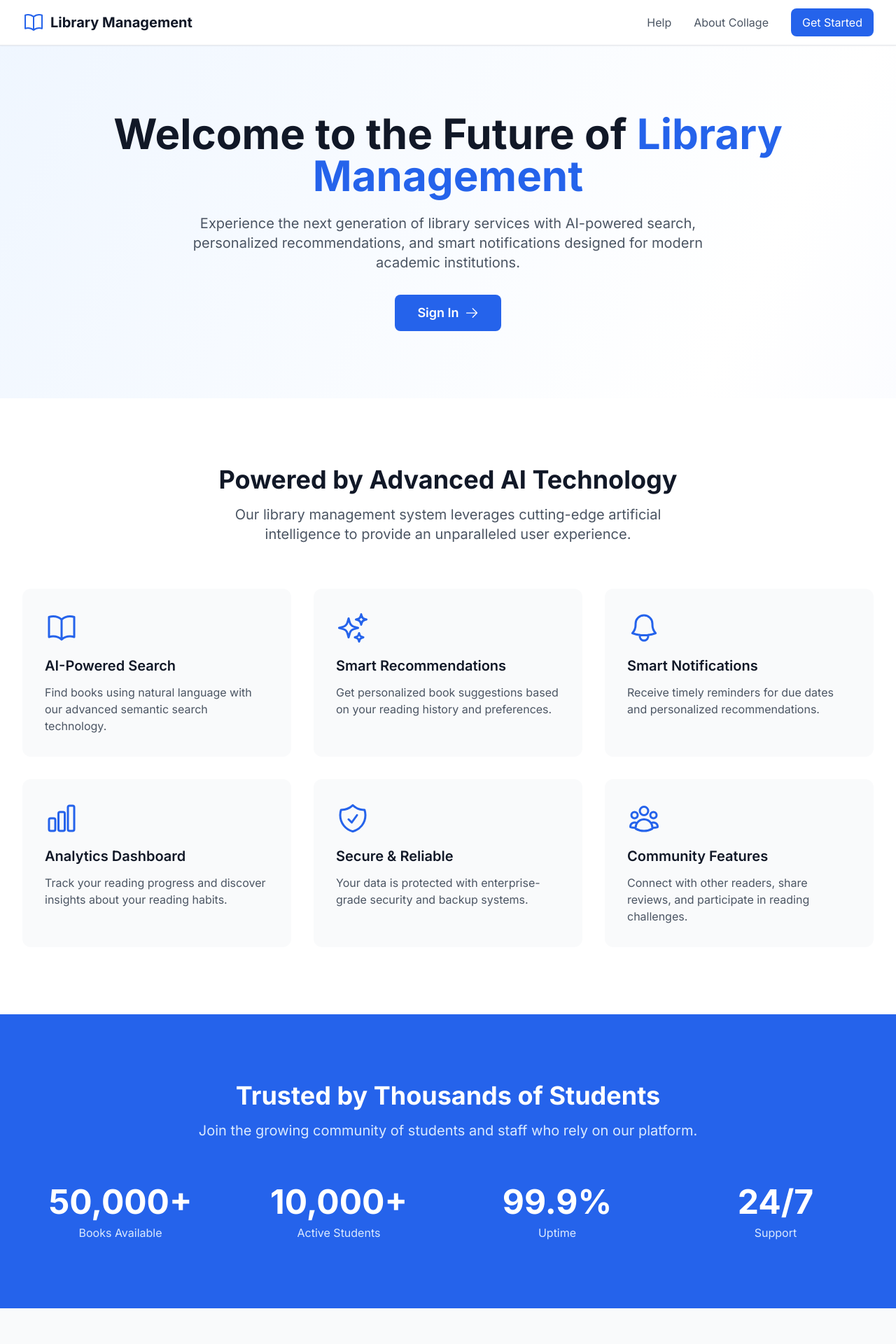
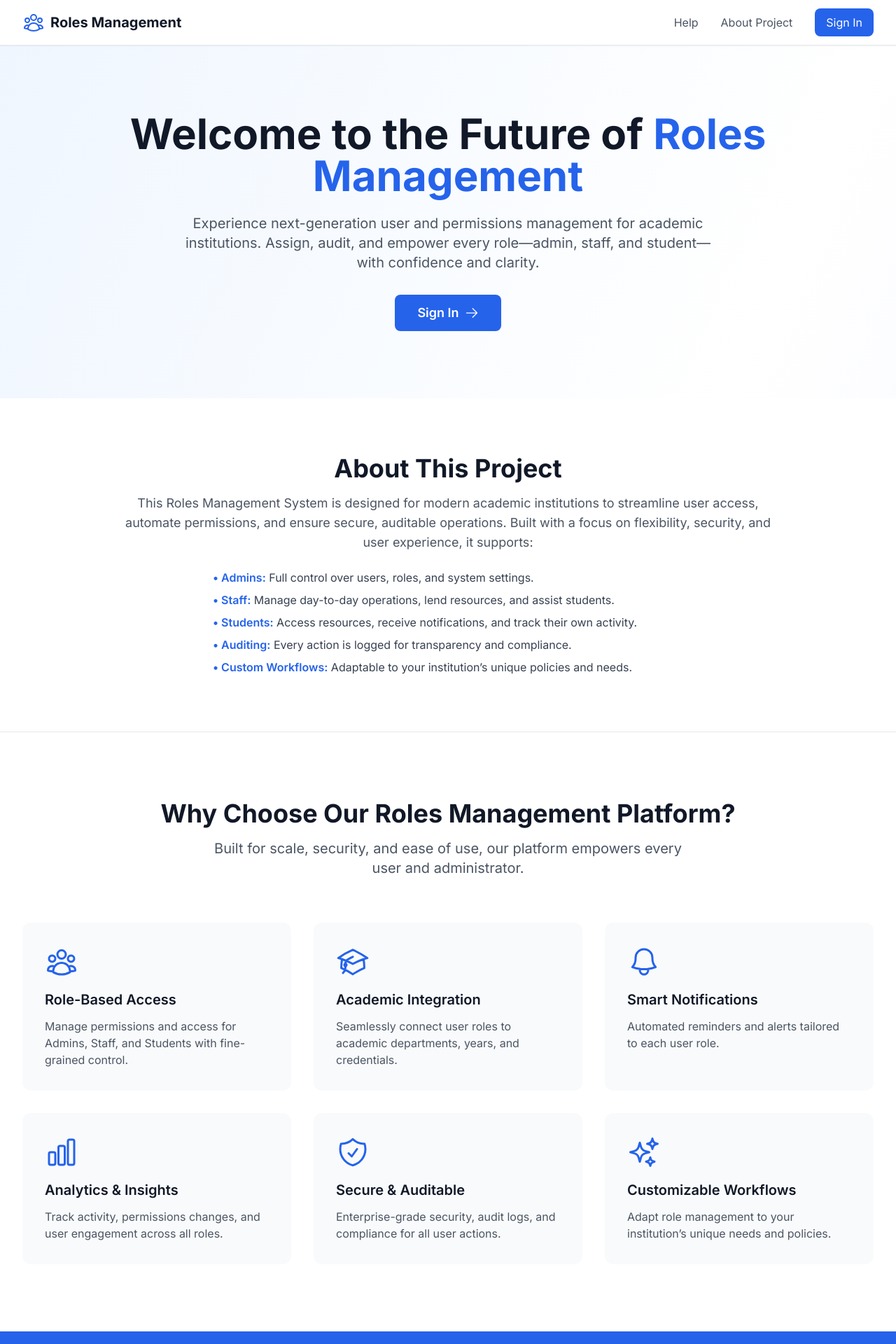
Before and after one commit to YOGESH-OYS/LibSync360-AI-Powered-Role-Based-Library-Management-System, a React (Create React App) app in the folder client/: page / in a window 1280 px wide. Shown: the top 1920 px of the page at 70% size. Built offline with nearby package versions, Linux system fonts and the light colour scheme; no server answers.

Commit message:
MAIN CHANGES

```diff
--- a/client/public/index.html
+++ b/client/public/index.html
@@ -7,7 +7,7 @@
     <meta name="theme-color" content="#000000" />
     <meta
       name="description"
-      content="AI-Augmented Library Management System for College Campuses"
+      content="Roles Management System for College Campuses"
     />
     <link rel="apple-touch-icon" href="./logo192.png" />
     <link rel="manifest" href="%PUBLIC_URL%/manifest.json" />
@@ -25,7 +25,7 @@
     <!-- Google Fonts -->
     <link href="https://fonts.googleapis.com/css2?family=Inter:wght@300;400;500;600;700&display=swap" rel="stylesheet">
 
-    <title>Library Management System</title>
+    <title>Roles Management System</title>
   </head>
   <body>
     <noscript>You need to enable JavaScript to run this app.</noscript>
--- a/client/src/pages/Dashboard/Dashboard.js
+++ b/client/src/pages/Dashboard/Dashboard.js
@@ -24,6 +24,7 @@ import {
   notificationsAPI,
   aiAPI,
   adminAPI,
+  booksAPI,
 } from "../../services/api";
 import { toast } from "react-hot-toast";
 import {
@@ -54,6 +55,16 @@ const Dashboard = () => {
   const [bookDropdownSearch, setBookDropdownSearch] = useState("");
   const [bookDropdownResults, setBookDropdownResults] = useState([]);
   const [bookDropdownPage, setBookDropdownPage] = useState(1);
+
+  // --- Student Dashboard hooks for books and fines ---
+  const [allBooks, setAllBooks] = useState([]);
+  const [fines, setFines] = useState([]);
+  useEffect(() => {
+    if (user.role === "student") {
+      booksAPI.getAll({}).then((res) => setAllBooks(res.data.books || []));
+      finesAPI.getMyFines({}).then((res) => setFines(res.data.fines || []));
+    }
+  }, [user.role]);
 
   useEffect(() => {
     const fetchDashboardData = async () => {
@@ -646,103 +657,81 @@ const Dashboard = () => {
           </div>
         );
 
-      case "student":
+      case "student": {
+        // --- Student Dashboard: Polished UI ---
+        const currentBorrowedBooks = fines
+          .filter((f) => f.borrowing && f.borrowing.status !== "returned")
+          .map((f) => f.borrowing?.book)
+          .filter(Boolean);
+        let recommended = [];
+        if (allBooks.length > 0) {
+          const shuffled = [...allBooks].sort(() => 0.5 - Math.random());
+          recommended = shuffled.slice(0, 4);
+        }
         return (
-          <div className="grid grid-cols-1 lg:grid-cols-2 gap-6">
-            <motion.div
-              initial={{ opacity: 0, y: 20 }}
-              animate={{ opacity: 1, y: 0 }}
-              transition={{ duration: 0.5 }}
-              className="card"
-            >
-              <div className="card-header">
-                <h3 className="text-lg font-semibold text-gray-900 dark:text-white">
-                  My Current Borrowings
-                </h3>
-              </div>
-              <div className="card-body">
-                {recentBorrowings.length > 0 ? (
-                  <div className="space-y-3">
-                    {recentBorrowings.map((borrowing) => (
-                      <div
-                        key={borrowing._id}
-                        className="flex items-center justify-between p-3 bg-gray-50 dark:bg-gray-700 rounded-lg"
-                      >
-                        <div>
-                          <p className="font-medium text-gray-900 dark:text-white">
-                            {borrowing.book?.title}
-                          </p>
-                          <p className="text-sm text-gray-500 dark:text-gray-400">
-                            {borrowing.book?.author}
-                          </p>
-                        </div>
-                        <div className="text-right">
-                          <p className="text-sm text-gray-500 dark:text-gray-400">
-                            Due:{" "}
-                            {new Date(borrowing.dueDate).toLocaleDateString()}
-                          </p>
-                          {new Date(borrowing.dueDate) < new Date() && (
-                            <p className="text-sm text-red-600 dark:text-red-400">
-                              Overdue
-                            </p>
-                          )}
+          <div className="container mx-auto px-4 py-8">
+            <h1 className="text-3xl font-bold text-gray-900 mb-6">
+              Welcome, {user.firstName}!
+            </h1>
+            {/* My Current Borrowings */}
+            <div className="bg-white rounded-lg shadow-md p-6 mb-8">
+              <h2 className="text-xl font-bold mb-4 flex items-center gap-2">
+                <BookOpenIcon className="h-6 w-6 text-blue-500" /> My Current
+                Borrowings
+              </h2>
+              {currentBorrowedBooks.length === 0 ? (
+                <div className="text-gray-500">
+                  You have no books currently borrowed.
+                </div>
+              ) : (
+                <div className="grid grid-cols-1 sm:grid-cols-2 md:grid-cols-3 lg:grid-cols-4 gap-4">
+                  {currentBorrowedBooks.map((book, idx) => (
+                    <div
+                      key={book._id || idx}
+                      className="bg-blue-50 rounded-lg p-4 flex flex-col shadow hover:shadow-lg transition"
+                    >
+                      <div className="flex items-center gap-2 mb-2">
+                        <BookOpenIcon className="h-5 w-5 text-blue-400" />
+                        <span className="font-semibold text-gray-900 truncate">
+                          {book.title || "Book"}
+                        </span>
                       </div>
                     </div>
                   ))}
                 </div>
+              )}
+            </div>
+            {/* Recommended Books (random from all books) */}
+            <div className="bg-white rounded-lg shadow-md p-6 mb-8">
+              <h2 className="text-xl font-bold mb-4 flex items-center gap-2">
+                <StarIcon className="h-6 w-6 text-yellow-500" /> Recommended
+                Books
+              </h2>
+              {recommended.length === 0 ? (
+                <div className="text-gray-500">
+                  No recommendations at this time.
+                </div>
               ) : (
-                  <p className="text-gray-500 dark:text-gray-400">
-                    No current borrowings
-                  </p>
-                )}
-              </div>
-            </motion.div>
-
-            <motion.div
-              initial={{ opacity: 0, y: 20 }}
-              animate={{ opacity: 1, y: 0 }}
-              transition={{ duration: 0.5, delay: 0.1 }}
-              className="card"
-            >
-              <div className="card-header">
-                <h3 className="text-lg font-semibold text-gray-900 dark:text-white">
-                  Recommended Books
-                </h3>
-              </div>
-              <div className="card-body">
-                {recommendations.length > 0 ? (
-                  <div className="space-y-3">
-                    {recommendations.map((book) => (
-                      <div
-                        key={book._id}
-                        className="flex items-center justify-between p-3 bg-blue-50 dark:bg-blue-900/20 rounded-lg"
-                      >
-                        <div>
-                          <p className="font-medium text-gray-900 dark:text-white">
-                            {book.title}
-                          </p>
-                          <p className="text-sm text-gray-500 dark:text-gray-400">
-                            {book.author}
-                          </p>
-                        </div>
-                        <div className="text-right">
-                          <div className="flex items-center text-sm text-gray-500 dark:text-gray-400">
-                            <span className="mr-1">★</span>
-                            {book.averageRating?.toFixed(1) || "N/A"}
-                          </div>
+                <div className="grid grid-cols-1 sm:grid-cols-2 md:grid-cols-3 lg:grid-cols-4 gap-4">
+                  {recommended.map((book, idx) => (
+                    <div
+                      key={book._id || idx}
+                      className="bg-yellow-50 rounded-lg p-4 flex flex-col shadow hover:shadow-lg transition"
+                    >
+                      <div className="flex items-center gap-2 mb-2">
+                        <StarIcon className="h-5 w-5 text-yellow-400" />
+                        <span className="font-semibold text-gray-900 truncate">
+                          {book.title || "Book"}
+                        </span>
                       </div>
                     </div>
                   ))}
                 </div>
-                ) : (
-                  <p className="text-gray-500 dark:text-gray-400">
-                    No recommendations available
-                  </p>
-                )}
-              </div>
-            </motion.div>
+              )}
+            </div>
           </div>
         );
+      }
 
       default:
         return null;
--- a/client/src/pages/Home.js
+++ b/client/src/pages/Home.js
@@ -1,7 +1,6 @@
 import React from 'react';
 import { Link } from 'react-router-dom';
 import {
-  BookOpenIcon,
   UserGroupIcon,
   AcademicCapIcon,
   ChartBarIcon,
@@ -14,40 +13,40 @@ import {
 const Home = () => {
   const features = [
     {
-      icon: BookOpenIcon,
-      title: 'AI-Powered Search',
-      description: 'Find books using natural language with our advanced semantic search technology.'
+      icon: UserGroupIcon,
+      title: 'Role-Based Access',
+      description: 'Manage permissions and access for Admins, Staff, and Students with fine-grained control.'
     },
     {
-      icon: SparklesIcon,
-      title: 'Smart Recommendations',
-      description: 'Get personalized book suggestions based on your reading history and preferences.'
+      icon: AcademicCapIcon,
+      title: 'Academic Integration',
+      description: 'Seamlessly connect user roles to academic departments, years, and credentials.'
     },
     {
       icon: BellIcon,
       title: 'Smart Notifications',
-      description: 'Receive timely reminders for due dates and personalized recommendations.'
+      description: 'Automated reminders and alerts tailored to each user role.'
     },
     {
       icon: ChartBarIcon,
-      title: 'Analytics Dashboard',
-      description: 'Track your reading progress and discover insights about your reading habits.'
+      title: 'Analytics & Insights',
+      description: 'Track activity, permissions changes, and user engagement across all roles.'
     },
     {
       icon: ShieldCheckIcon,
-      title: 'Secure & Reliable',
-      description: 'Your data is protected with enterprise-grade security and backup systems.'
+      title: 'Secure & Auditable',
+      description: 'Enterprise-grade security, audit logs, and compliance for all user actions.'
     },
     {
-      icon: UserGroupIcon,
-      title: 'Community Features',
-      description: 'Connect with other readers, share reviews, and participate in reading challenges.'
+      icon: SparklesIcon,
+      title: 'Customizable Workflows',
+      description: 'Adapt role management to your institution’s unique needs and policies.'
     }
   ];
 
   const stats = [
-    { number: '50,000+', label: 'Books Available' },
-    { number: '10,000+', label: 'Active Students' },
+    { number: '3+', label: 'User Roles' },
+    { number: '10,000+', label: 'Active Users' },
     { number: '99.9%', label: 'Uptime' },
     { number: '24/7', label: 'Support' }
   ];
@@ -59,17 +58,17 @@ const Home = () => {
         <div className="max-w-7xl mx-auto px-4 sm:px-6 lg:px-8">
           <div className="flex justify-between items-center h-16">
             <div className="flex items-center">
-              <BookOpenIcon className="h-8 w-8 text-blue-600" />
-              <span className="ml-2 text-xl font-bold text-gray-900">Library Management</span>
+              <UserGroupIcon className="h-8 w-8 text-blue-600" />
+              <span className="ml-2 text-xl font-bold text-gray-900">Roles Management</span>
             </div>
             <div className="hidden md:flex items-center space-x-8">
               <Link to="/help" className="text-gray-600 hover:text-gray-900">Help</Link>
-              <Link to="/login" className="text-gray-600 hover:text-gray-900">About Collage</Link>
+              <Link to="/login" className="text-gray-600 hover:text-gray-900">About Project</Link>
               <Link
                 to="/login"
                 className="bg-blue-600 text-white px-4 py-2 rounded-lg hover:bg-blue-700 transition-colors"
               >
-                Get Started
+                Sign In
               </Link>
             </div>
           </div>
@@ -82,11 +81,10 @@ const Home = () => {
           <div className="text-center">
             <h1 className="text-4xl md:text-6xl font-bold text-gray-900 mb-6">
               Welcome to the Future of
-              <span className="text-blue-600"> Library Management</span>
+              <span className="text-blue-600"> Roles Management</span>
             </h1>
             <p className="text-xl text-gray-600 mb-8 max-w-3xl mx-auto">
-              Experience the next generation of library services with AI-powered search,
-              personalized recommendations, and smart notifications designed for modern academic institutions.
+              Experience next-generation user and permissions management for academic institutions. Assign, audit, and empower every role—admin, staff, and student—with confidence and clarity.
             </p>
             <div className="flex flex-col sm:flex-row gap-4 justify-center">
               <Link
@@ -96,20 +94,32 @@ const Home = () => {
                 Sign In
                 <ArrowRightIcon className="ml-2 h-5 w-5" />
               </Link>
-              {/* <Link
-                to="/register"
-                className="border-2 border-blue-600 text-blue-600 px-8 py-3 rounded-lg text-lg font-semibold hover:bg-blue-50 transition-colors"
-              >
-                Create Account
-              </Link> */}
             </div>
           </div>
         </div>
-
         {/* Background decoration */}
         <div className="absolute top-0 left-0 w-full h-full overflow-hidden -z-10">
           <div className="absolute -top-40 -right-40 w-80 h-80 bg-blue-200 rounded-full opacity-20"></div>
           <div className="absolute -bottom-40 -left-40 w-80 h-80 bg-indigo-200 rounded-full opacity-20"></div>
+        </div>
+      </section>
+
+      {/* Project About Section */}
+      <section className="py-20 bg-white border-b">
+        <div className="max-w-5xl mx-auto px-4 sm:px-6 lg:px-8 text-center">
+          <h2 className="text-3xl md:text-4xl font-bold text-gray-900 mb-4">
+            About This Project
+          </h2>
+          <p className="text-lg text-gray-600 mb-6">
+            This Roles Management System is designed for modern academic institutions to streamline user access, automate permissions, and ensure secure, auditable operations. Built with a focus on flexibility, security, and user experience, it supports:
+          </p>
+          <ul className="text-left max-w-2xl mx-auto space-y-2 text-gray-700">
+            <li><span className="font-semibold text-blue-600">• Admins:</span> Full control over users, roles, and system settings.</li>
+            <li><span className="font-semibold text-blue-600">• Staff:</span> Manage day-to-day operations, lend resources, and assist students.</li>
+            <li><span className="font-semibold text-blue-600">• Students:</span> Access resources, receive notifications, and track their own activity.</li>
+            <li><span className="font-semibold text-blue-600">• Auditing:</span> Every action is logged for transparency and compliance.</li>
+            <li><span className="font-semibold text-blue-600">• Custom Workflows:</span> Adaptable to your institution’s unique policies and needs.</li>
+          </ul>
         </div>
       </section>
 
@@ -118,14 +128,12 @@ const Home = () => {
         <div className="max-w-7xl mx-auto px-4 sm:px-6 lg:px-8">
           <div className="text-center mb-16">
             <h2 className="text-3xl md:text-4xl font-bold text-gray-900 mb-4">
-              Powered by Advanced AI Technology
+              Why Choose Our Roles Management Platform?
             </h2>
             <p className="text-xl text-gray-600 max-w-2xl mx-auto">
-              Our library management system leverages cutting-edge artificial intelligence
-              to provide an unparalleled user experience.
+              Built for scale, security, and ease of use, our platform empowers every user and administrator.
             </p>
           </div>
-
           <div className="grid grid-cols-1 md:grid-cols-2 lg:grid-cols-3 gap-8">
             {features.map((feature, index) => (
               <div key={index} className="bg-gray-50 rounded-xl p-8 hover:shadow-lg transition-shadow">
@@ -143,13 +151,12 @@ const Home = () => {
         <div className="max-w-7xl mx-auto px-4 sm:px-6 lg:px-8">
           <div className="text-center mb-16">
             <h2 className="text-3xl md:text-4xl font-bold text-white mb-4">
-              Trusted by Thousands of Students
+              Trusted by Academic Leaders
             </h2>
             <p className="text-xl text-blue-100">
-              Join the growing community of students and staff who rely on our platform.
+              Join the growing community of institutions and users who rely on our platform.
             </p>
           </div>
-
           <div className="grid grid-cols-2 md:grid-cols-4 gap-8">
             {stats.map((stat, index) => (
               <div key={index} className="text-center">
@@ -165,11 +172,10 @@ const Home = () => {
       <section className="py-24 bg-gray-50">
         <div className="max-w-7xl mx-auto px-4 sm:px-6 lg:px-8 text-center">
           <h2 className="text-3xl md:text-4xl font-bold text-gray-900 mb-4">
-            Ready to Transform Your Library Experience?
+            Ready to Modernize Your Institution’s User Management?
           </h2>
           <p className="text-xl text-gray-600 mb-8 max-w-2xl mx-auto">
-            Start exploring our AI-powered library management system today and discover
-            a new way to access knowledge and resources.
+            Start exploring our roles management platform today and discover a new way to empower your users and secure your systems.
           </p>
           <Link
             to="/login"
@@ -187,14 +193,13 @@ const Home = () => {
           <div className="grid grid-cols-1 md:grid-cols-4 gap-8">
             <div>
               <div className="flex items-center mb-4">
-                <BookOpenIcon className="h-8 w-8 text-blue-400" />
-                <span className="ml-2 text-xl font-bold">Library Management</span>
+                <UserGroupIcon className="h-8 w-8 text-blue-400" />
+                <span className="ml-2 text-xl font-bold">Roles Management</span>
               </div>
               <p className="text-gray-400">
-                Empowering academic institutions with next-generation library technology.
+                Empowering academic institutions with next-generation roles and permissions technology.
               </p>
             </div>
-
             <div>
               <h3 className="text-lg font-semibold mb-4">Quick Links</h3>
               <ul className="space-y-2">
@@ -207,16 +212,16 @@ const Home = () => {
             <div>
               <h3 className="text-lg font-semibold mb-4">Features</h3>
               <ul className="space-y-2">
-                <li className="text-gray-400">AI-Powered Search</li>
-                <li className="text-gray-400">Smart Recommendations</li>
-                <li className="text-gray-400">Digital Notifications</li>
+                <li className="text-gray-400">Role-Based Access</li>
+                <li className="text-gray-400">Academic Integration</li>
+                <li className="text-gray-400">Smart Notifications</li>
               </ul>
             </div>
 
             <div>
               <h3 className="text-lg font-semibold mb-4">Contact</h3>
               <ul className="space-y-2">
-                <li className="text-gray-400">support@library.edu</li>
+                <li className="text-gray-400">support@roles.edu</li>
                 <li className="text-gray-400">+1 (555) 123-4567</li>
                 <li className="text-gray-400">24/7 Support Available</li>
               </ul>
@@ -225,7 +230,7 @@ const Home = () => {
 
           <div className="border-t border-gray-800 mt-8 pt-8 text-center">
             <p className="text-gray-400">
-              © 2024 Library Management System. All rights reserved.
+              © 2024 Roles Management System. All rights reserved.
             </p>
           </div>
         </div>
```
Lines whose indentation alone changed are shown as unchanged.
